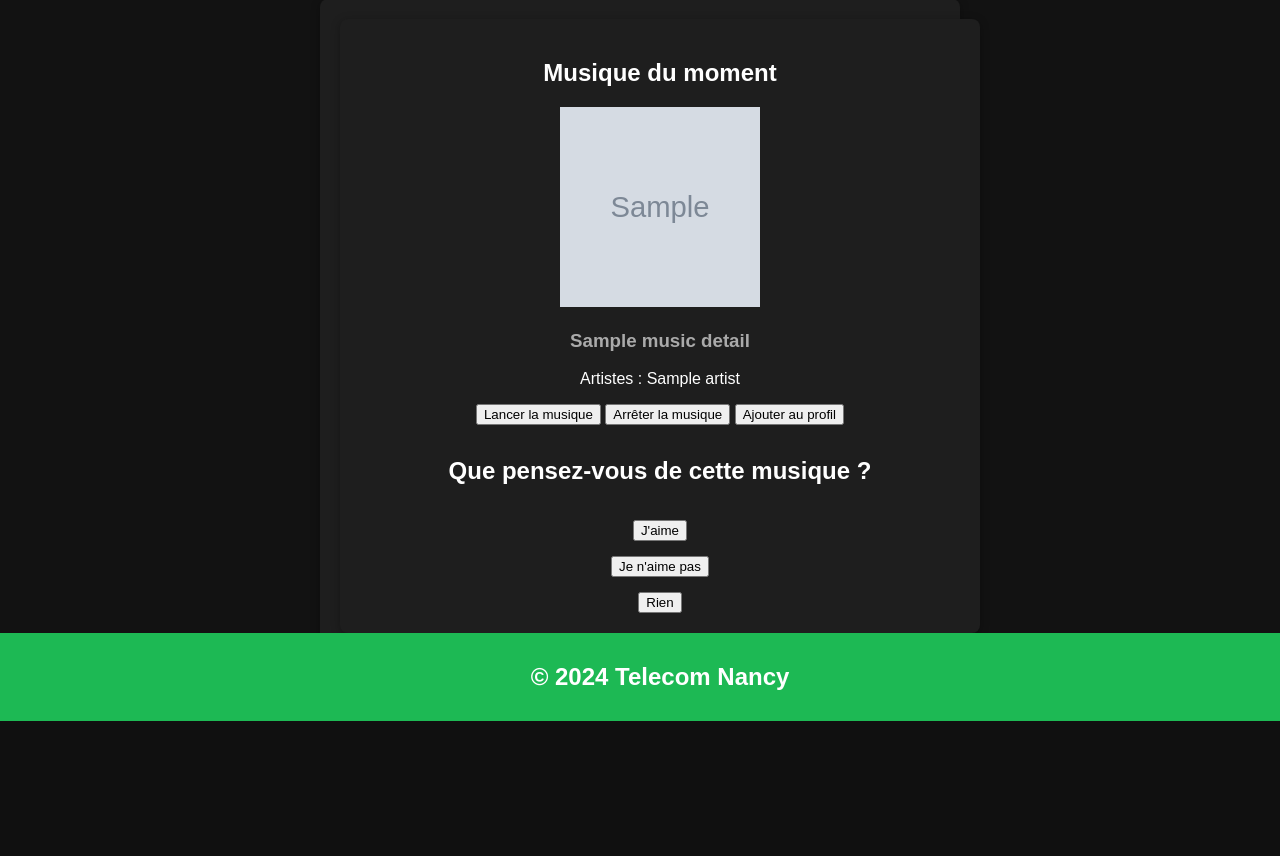
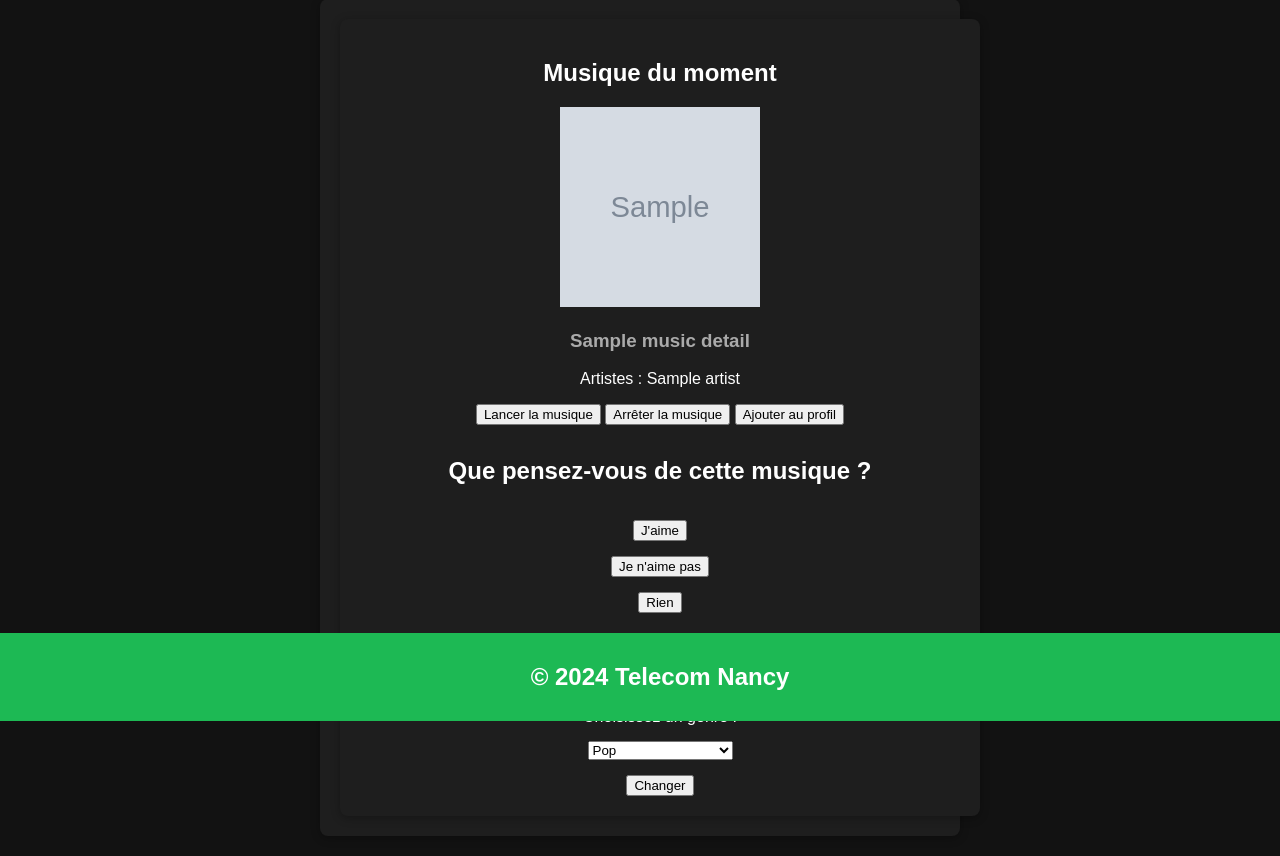
Before and after one commit to EtienneVtr/Hackathon-Spotify, a Flask app: template application web/templates/flow.html in a window 1280 px wide. Shown: the part 79-935 px from the top of the page. Before the commit the page ends 800 px from the top, so only its background shows below. Run offline with Flask 3, Linux system fonts and the light colour scheme; the template is opened without the code that fills it: most values are stand-ins (such as "Sample title", 1, 10 or a date in 2020); grey boxes marked "Sample" are stand-in pictures; parts of the project's set-up code (start-up, migrations or seed data) failed here and were passed over.

Commit message:
changer genres

```diff
--- a/application web/app.py
+++ b/application web/app.py
@@ -173,6 +173,47 @@ def flow():
         music_detail['cover_url'] = cover_url
 
     return render_template('flow.html', music_detail=music_detail)
+
+@app.route('/genre', methods=['GET', 'POST'])
+def genre():
+    global current_flow_music_id
+    global page_actuelle
+    page_actuelle = 'genre'
+
+    if not g.user:
+        return redirect(url_for('login'))
+
+    user_id = session.get('user_id')
+    user = next((u for u in data['profiles'] if u['id'] == user_id), None)
+
+    if not user:
+        return redirect(url_for('logout'))
+
+    # Mise à jour de la db sessions au besoin
+    maj_db_sessions(user_id)
+
+    if request.method == 'POST':
+        # Récupérer le genre choisi depuis le formulaire
+        selected_genre = request.form.get('genre')
+        try:
+            selected_genre = int(selected_genre)
+        except (ValueError, TypeError):
+            # Gestion en cas de valeur non entière
+            flash("Veuillez sélectionner un genre valide.", "error")
+            return redirect(url_for('genre'))  # Rediriger l'utilisateur vers la page actuelle
+
+        if selected_genre:
+            change_genre_flow(user_id, selected_genre)  # Appliquer le changement de genre
+
+    # Récupérer les détails de la musique en cours
+    spotify_token = session.get('spotify_access_token')
+    music_detail = get_music_details(current_flow_music_id, data)
+    if music_detail:
+        cover_url = get_album_cover(current_flow_music_id, spotify_token)
+        music_detail['cover_url'] = cover_url
+
+    return render_template('flow.html', music_detail=music_detail)
+
 
 
 @app.route('/recommandationsuniques', methods=['GET', 'POST'])
--- a/application web/templates/flow.html
+++ b/application web/templates/flow.html
@@ -28,6 +28,30 @@
                 <button type="submit" name="like" value="like">J'aime</button>
                 <button type="submit" name="like" value="dislike">Je n'aime pas</button>
                 <button type="submit" name="like" value="none">Rien</button>
+            </form>
+
+            <form method="POST" action="/genre">
+                <h4>Voulez-vous changer de genre ?</h4>
+                <label for="genre-select">Choisissez un genre :</label>
+                <select id="genre-select" name="genre">
+                    <option value=15>Pop</option>
+                    <option value=5>Rock</option>
+                    <option value=16>Rap / Hip-Hop</option>
+                    <option value=10>Indie</option>
+                    <option value=4>Jazz</option>
+                    <option value=13>Classique</option>
+                    <option value=6>Électronique</option>
+                    <option value=1>Latino</option>
+                    <option value=8>Folk</option>
+                    <option value=7>Punk</option>
+                    <option value=3>Metal</option>
+                    <option value=11>Blues</option>
+                    <option value=2>Techno</option>
+                    <option value=0>Ambiance</option>
+                    <option value=9>Musique traditionelle</option>
+                    <option value=17>Ré-initialiser</option>
+                </select>
+                <button type="submit">Changer</button>
             </form>
         </div>
         {% else %}
```
